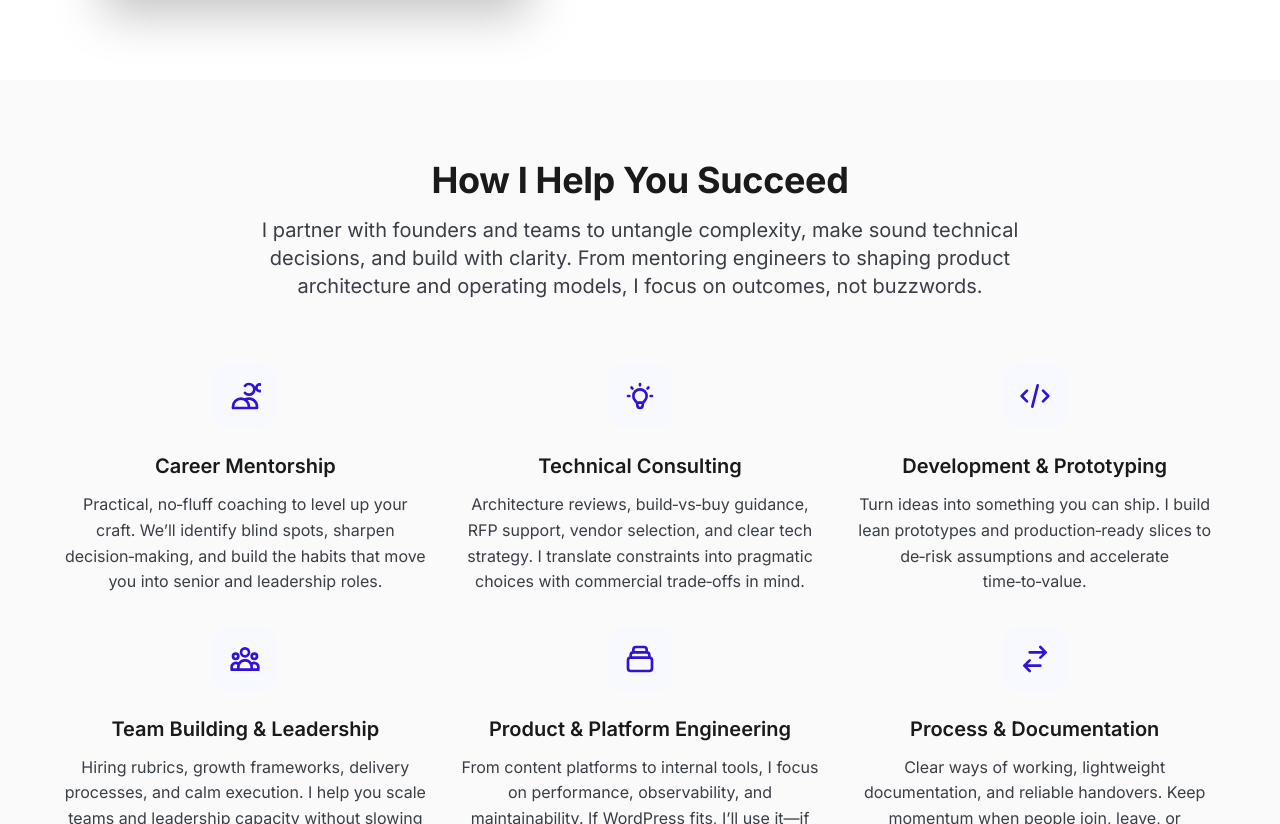
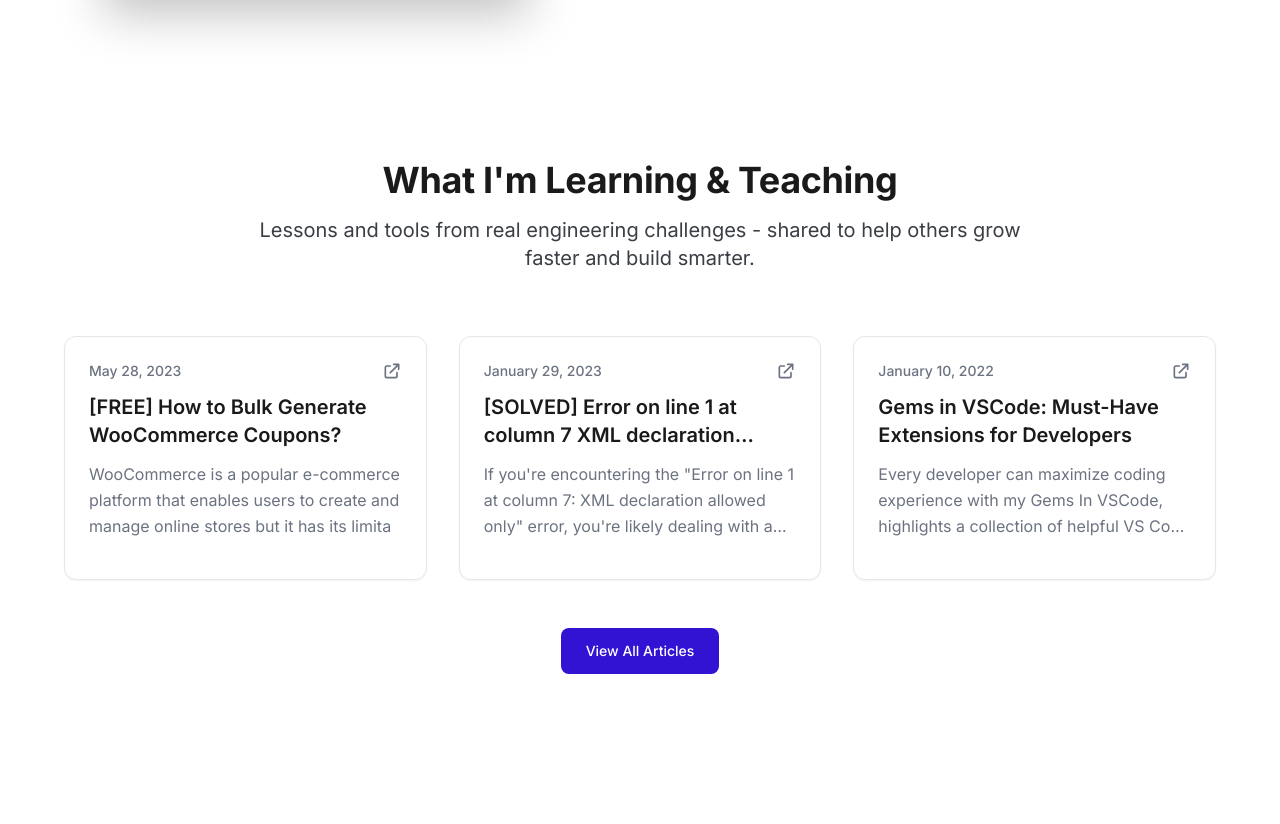
Before and after one commit to elharony/elharony.com, an Astro site: page / in a window 1280 px wide. Shown: the part 1976-2800 px from the top of the page. Built offline with nearby package versions, Linux system fonts and the light colour scheme; Astro itself is replaced by a stand-in of ours; a script that the page names is missing.

Commit message:
fix: temporarily hide 'services' section

```diff
--- a/src/pages/index.astro
+++ b/src/pages/index.astro
@@ -317,7 +317,7 @@ const recentPosts = posts
   </section>
 
   <!-- Services Section -->
-  <section class="section-padding bg-[#fafafa]">
+  <section class="section-padding bg-[#fafafa] hidden">
     <div class="container mx-auto px-6">
       <div class="max-w-6xl mx-auto">
         <div class="text-center mb-16">
```
